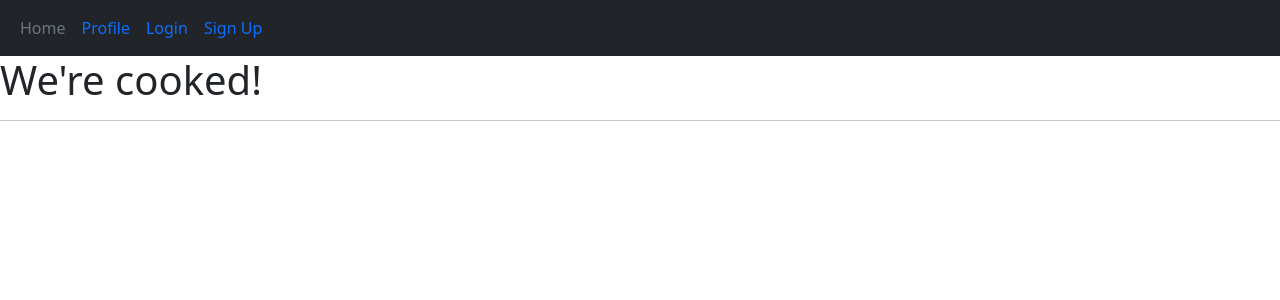
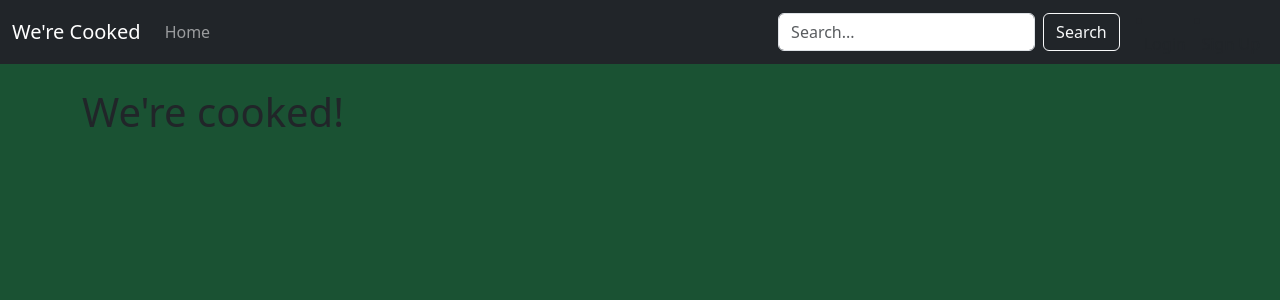
Before and after one commit to becca-mcd-95/cooked_project, a Django app: page /cooked/ in a window 1280 px wide. Shown: the top 300 px of the page. Run offline with Django 3.2, Linux system fonts and the light colour scheme; parts of the project's set-up code (start-up, migrations or seed data) failed here and were passed over.

Commit message:
Base template edited to be less ugly - fixed some typos and general syntax (header instead of body) - shifted around links. Added more conditional links (profile) and added placeholder search bar - though search functionality has not been build yet. Colour scheme still needs work and text unreadable. Will consider adding container for nav bar? Have also added space for links to Tuoyu and Yanyan's pages and will add footer to global pages if there is time.

```diff
--- a/templates/cooked/base.html
+++ b/templates/cooked/base.html
@@ -1,21 +1,42 @@
 <!DOCTYPE html>
 {% load staticfiles %}
-<html>
+<html lang="en">
     <head>
+        <meta charset="UTF-8">
+        <title>We're Cooked</title>
         <link href="https://cdn.jsdelivr.net/npm/bootstrap@5.3.0/dist/css/bootstrap.min.css" rel="stylesheet">
         <link href="{% static 'CSS/style.css' %}" rel="stylesheet">
         <script src="https://cdn.jsdelivr.net/npm/bootstrap@5.3.0/dist/js/bootstrap.bundle.min.js"></script>
     </head>
-    <header class="navbar navbar-expend-lg navbar-dark bg-dark">
-        <div class="container-fluid">
-            <div>
-                <ul class="nav col012 cold-1g-auto mb-2 justify-content-centre mb-md-0">
-                    <li>
-                        <a href="{% url 'cooked:home' %}" class="nav-link px-2 text-secondary">Home</a>
-                    </li>
-                    <li>
-                        <a href="{% url 'cooked:user_profile' %}" class="nav-link px-2 text secondary">Profile</a>
-                    </li>
+    <body class="body">
+        <nav class="navbar navbar-expand-lg navbar-dark bg-dark">
+            <div class="container-fluid">
+                <!-- Logo will go here once designed -->
+                <a class="navbar-brand" href="{% url 'cooked:home' %}">
+                    We're Cooked
+                </a>
+                <button class="navbar-toggler" type="button" data-bs-toggle="collapse" data-bs-target="#navbarSupportedContent">
+                    <span class="navbar-toggler-icon"></span>
+                </button>
+                <!-- Navbar content -->
+                <div class="collapse navbar-collapse" id="navbarSupportedContent">
+                    <ul class="navbar-nav me-auto mb-2 mb-lg-0">
+                        <li class ="nav-item">
+                            <a class="nav-link" href="{% url 'cooked:home' %}">Home</a>
+                        </li>
+                        {% if user.is_authenticated %}
+                        <li class="nav-item">
+                            <a class="nav-link" href="{% url 'cooked:user_profile' %}">Profile</a>
+                        </li>
+                        {% endif %}
+                        <!-- there will be two more links to recipes and reviews in here -->
+                    </ul>
+                    <!-- Search bar: Tuoyu is building search functionality, will think link to search page or drop down?? -->
+                    <form class="d-flex me-3" role="search">
+                        <input class="form-control me-2" type="search" placeholder="Search...">
+                        <button class="btn btn-outline-light" type="submit">Search</button>
+                    </form>
+                    <!-- login/logout buttons -->
                     {% if user.is_authenticated %}
                         <li>
                             <a href="{% url 'cooked:logout' %}" class="nav-link px-2 text secondary">Logout</a>
@@ -28,18 +49,13 @@
                             <a href="{% url 'cooked:signup' %}" class="nav-link px-2 text secondary">Sign Up</a>
                         </li>
                     {% endif %}
-                    <!-- there will be two more links to recipes and reviews in here -->
-                </ul>
+                </div>
             </div>
-        </div>
-    </header>
-    <body>
-        <div>
+        </nav>
+        <div class="container mt-4">
             {% block body_block %}
             {% endblock %}
         </div>
+        <!-- the footer base with paths to global section on sitemap (about, FAQ, contact etc)-->
     </body>
-    <hr />
-    <div>
-        <!-- the footer base with paths to global section on sitemap (about, FAQ, contact etc)-->
-    </div>
+</html>
```
